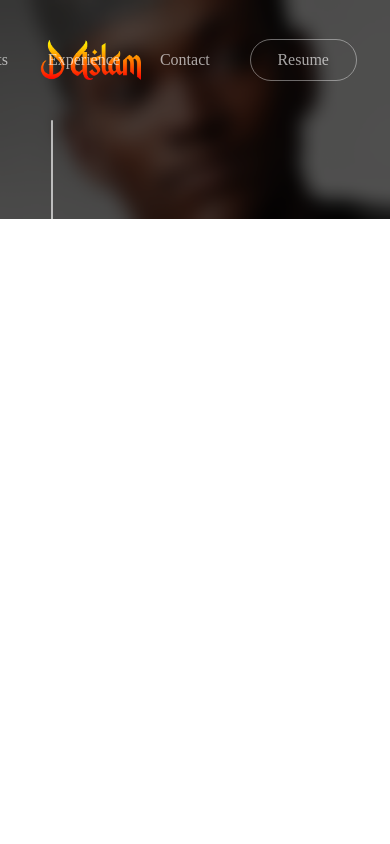
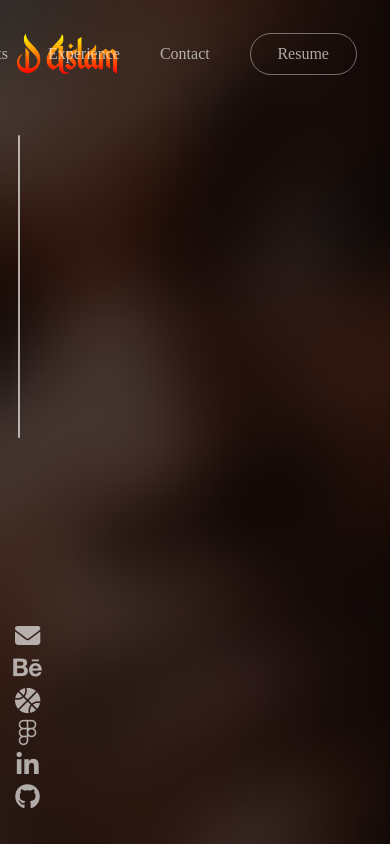
Before and after one commit to aslam-adigun/aslam-adigun.github.io, a plain HTML site: page index.html in a window 390 px wide. Drawn offline with Linux system fonts and the light colour scheme; a web font is replaced by a local one.

Commit message:
update: responsiveness

```diff
--- a/style.css
+++ b/style.css
@@ -1,23 +1,26 @@
-body {
-    background-image: url("./assets/background 1366x768.png");
+html {
+    background: url("./assets/background 1366x768.png") no-repeat center center fixed;
     background-size: cover;
-    background-repeat: no-repeat;
 }
 
 .logo {
     position: absolute;
     width: 101.02px;
     height: 40px;
-    left: 40px;
-    top: 40px;
+    left: 4vw;
+    top: 4vh;
+}
+
+.left-panel {
+    gap: 4vw;
 }
 
 .left-panel .rectangle {
     position: absolute;
     width: 2px;
-    height: 304px;
-    left: 51px;
-    top: 120px;
+    height: 36vh;
+    left: 4.5vw;
+    margin-top: 15vh;
     background: #ffffffa3;
     border-radius: 50px;
 }
@@ -28,18 +31,18 @@ body {
     justify-content: center;
     align-items: center;
     padding: 0px;
-    gap: 24px;
+    gap: 1.6vw;
     position: absolute;
     width: 24px;
-    height: 264px;
-    left: 40px;
-    top: 464px;
-    padding-bottom: 40px;
+    /* height: 264px; */
+    left: 4vw;
+    /* top: 464px; */
+    bottom: 4vh;
 }
 
 .socials i {
     color:#ffffffa3;
-    font-size: 24px;
+    font-size: 3vh;
     transition: 0.6s;
 }
 
@@ -58,7 +61,7 @@ body {
     height: 40px;
     /* left: 828px; */
     right: 4vw;
-    top: 40px;
+    top: 4vh;
 }
 
 .navbar a {
```
